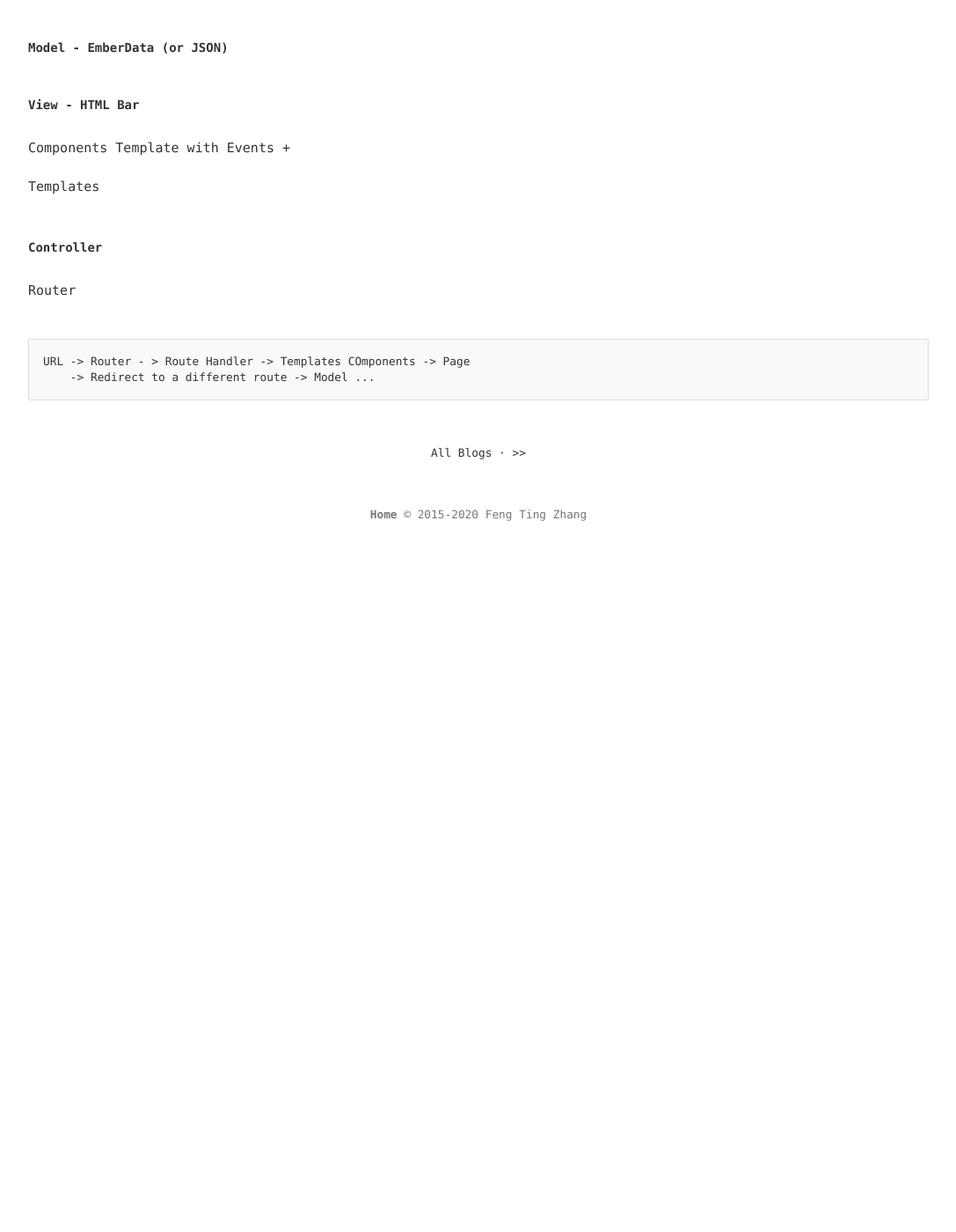
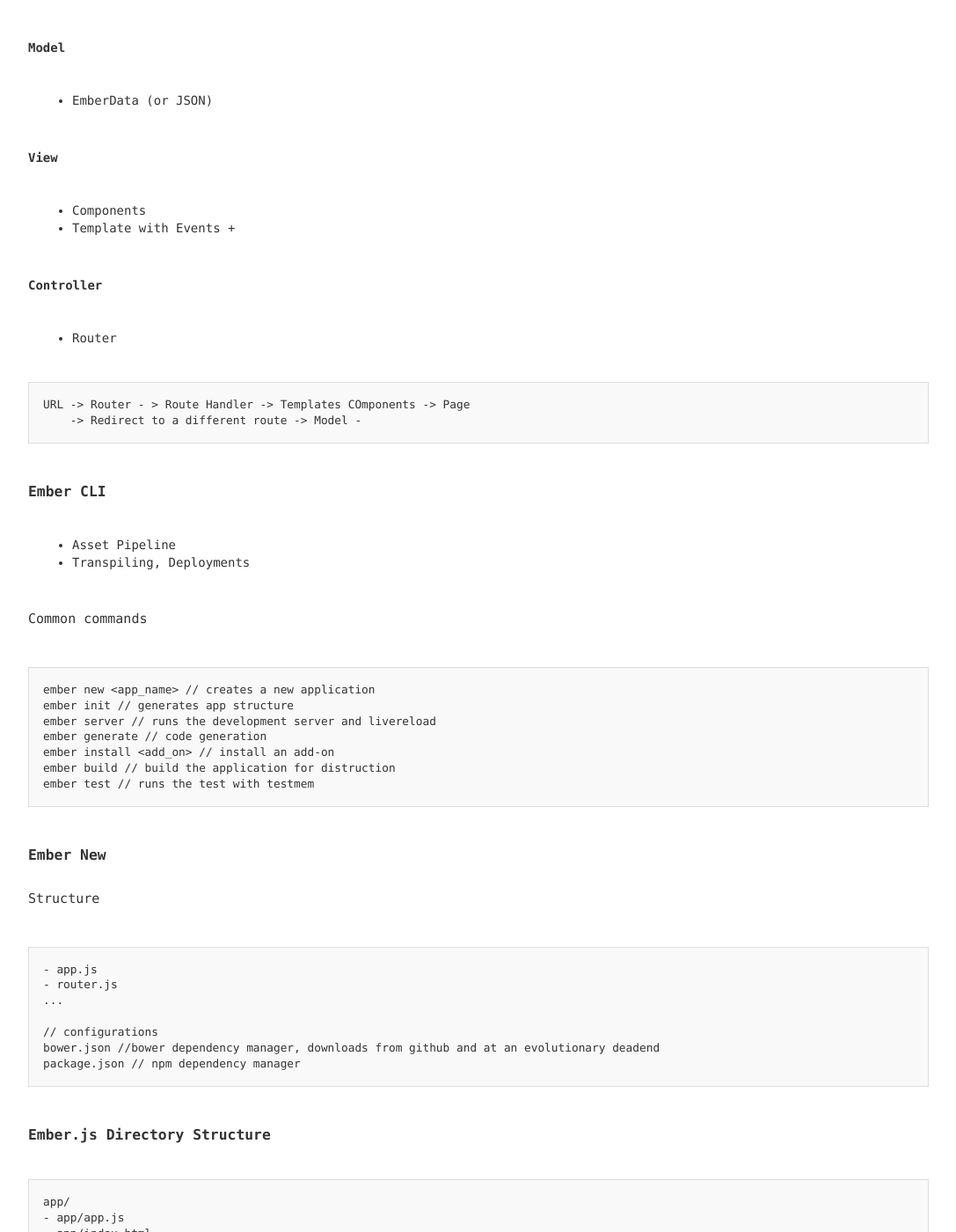
Before and after one commit to fengtingzhang/blog, a Jekyll site: the page built from _posts/2020-01-10-ember-2-session-one.md, in a window 1280 px wide and 1400 px high, scrolled down 1043 px. Shown: the whole window at 88% size, without its empty margins (96-1183 px from the left). Built offline with Jekyll 4.4.1, drawn with Linux system fonts in a browser that asks for light colours; before the commit the page ends 1673 px from its top, so only the background shows below that; some of the changed text lies outside the part shown.

Commit message:
Update 2020-01-10-ember-2-session-one.md

````diff
--- a/_posts/2020-01-10-ember-2-session-one.md
+++ b/_posts/2020-01-10-ember-2-session-one.md
@@ -34,18 +34,115 @@
 - cli and wealth of add-ons
 
 ### MVC
-#### Model - EmberData (or JSON)
+#### Model
+- EmberData (or JSON)
 
-#### View - HTML Bar
-Components
-Template with Events +
-
-Templates
+#### View
+- Components
+- Template with Events +
 
 #### Controller
-Router
+- Router
 
 ```
 URL -> Router - > Route Handler -> Templates COmponents -> Page
-    -> Redirect to a different route -> Model ...
+    -> Redirect to a different route -> Model -
 ```
+
+
+### Ember CLI
+* Asset Pipeline
+* Transpiling, Deployments
+
+Common commands
+```
+ember new <app_name> // creates a new application
+ember init // generates app structure
+ember server // runs the development server and livereload
+ember generate // code generation
+ember install <add_on> // install an add-on
+ember build // build the application for distruction
+ember test // runs the test with testmem
+```
+
+
+### Ember New
+
+Structure
+```
+- app.js
+- router.js
+...
+
+// configurations
+bower.json //bower dependency manager, downloads from github and at an evolutionary deadend
+package.json // npm dependency manager
+```
+
+### Ember.js Directory Structure
+```
+app/
+- app/app.js
+- app/index.html
+- app/route.js
+- app.styles
+- app/templates
+- app/modules
+dist/
+public/
+tests/
+bower & node_modules
+...
+```
+
+### Livereload
+Tells the browser to reload the web page whenever you change the file
+
+
+### Handlebars
+* An external library with its own reference documentations
+* Helpers, for example `Link-To` renders an anchor tag
+* Parent & Child Templates
+* Provides access to the variables defined in the model and controller
+
+### Installation of Add-Ons
+* requires a restart of the server
+* debugging using the chrome console
+
+
+### Ember and Babel
+- makes modern javascript syntax compatible with all browsers
+
+#### String interpolations
+
+ES5
+```
+var u = "flows/" + id + ".xml";
+```
+
+ES6
+```
+let u = `flows/${id}.xml`
+```
+
+#### Other ES6 features, reference MDN
+* Default
+* Rest
+* Desctructuring
+* Block scoping
+* Constant desclaration
+```
+let & const
+```
+
+* Object literals
+* Anonymous functions
+* Arrow functions - function shorthands, with shorthand syntax, preserves the scope of this
+* Modules - used liberally in ember (import and export)
+* Class syntax - Ember has its own
+
+### References
+- Kyle Simpson's You Don't Know JS
+- Modzilla Developer Network https://developer.mozilla.org/en-US/
+
+### Next lesson - Promises
````
Also changed, not shown: other parts of _posts/2020-01-10-ember-2-session-one.md (+1 -1 lines).
